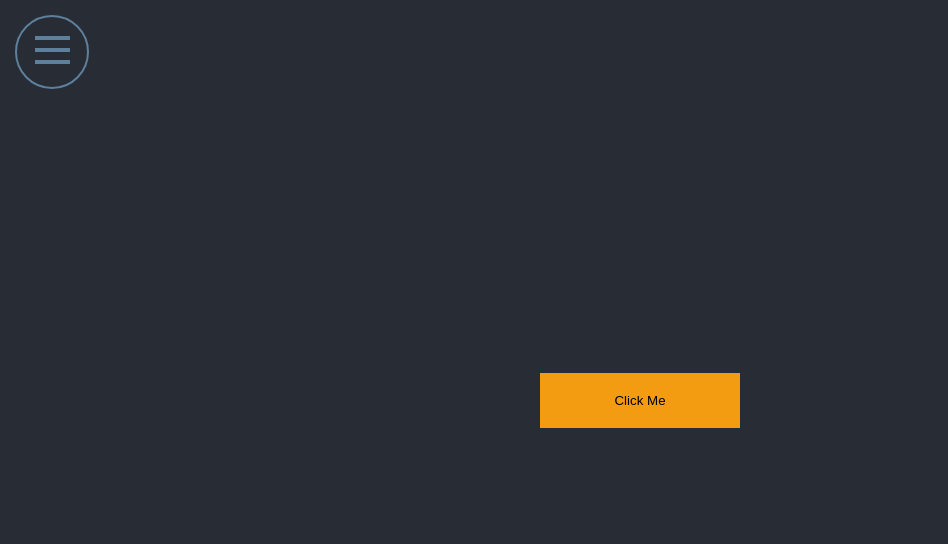
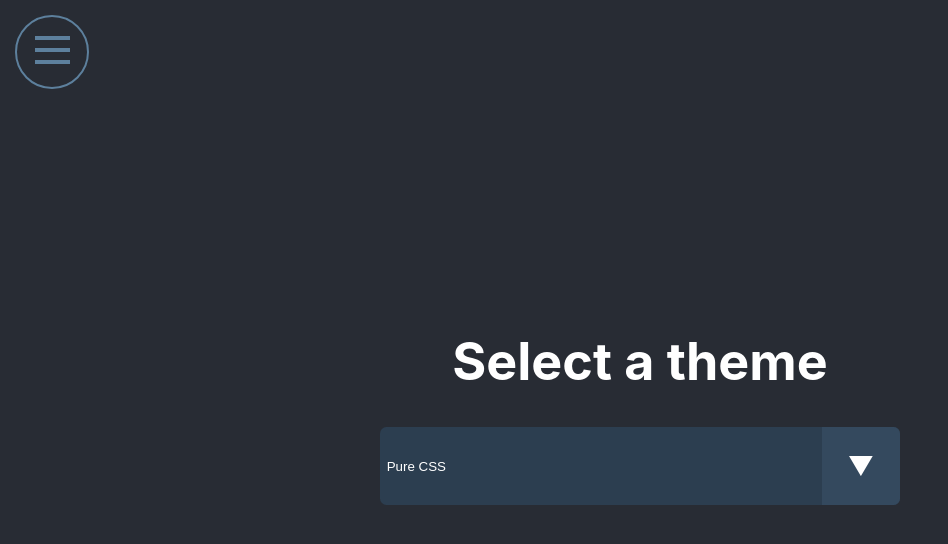
Before and after one commit to Yasas4D/ThemeChanger, a React (Create React App) app: page /themeChanger in a window 1280 px wide. Shown: the top 544 px of the page, without its empty margins (0-948 px from the left). Built offline with nearby package versions, Linux system fonts and the light colour scheme.

Commit message:
Setup the theme changer component

```diff
--- a/src/App.css
+++ b/src/App.css
@@ -3,7 +3,6 @@
 }
 
 .App-header {
-  background-color: #282c34;
   min-height: 100vh;
   display: flex;
   flex-direction: column;
--- a/src/App.tsx
+++ b/src/App.tsx
@@ -5,8 +5,11 @@ import { AboutMe } from "./componenets/body/about-me/aboutMe";
 import { BrowserRouter as Router, Switch, Route } from "react-router-dom";
 import { ThemeChanger } from "./componenets/body/theme-changer/theme-changer";
 import { Welcome } from "./componenets/body/main/welcome";
+import "./themes.css";
 function App() {
+  const isBackgroundRed = true;
   return (
+    <div className={isBackgroundRed ? "theme-dark" : "theme-white"}>
       <div className="App">
         <header className="App-header">
           <Router>
@@ -27,6 +30,7 @@ function App() {
           </Router>
         </header>
       </div>
+    </div>
   );
 }
 
--- a/src/componenets/body/about-me/aboutMe.tsx
+++ b/src/componenets/body/about-me/aboutMe.tsx
@@ -1,7 +1,14 @@
 import React from "react";
+import { useThemeContextCustomHook } from "../../use-context/ThemeContextCustomHook";
 import "./aboutMe.css";
 
 export const AboutMe = () => {
+  const {
+    userId,
+    customerId,
+    setUserId,
+    setCustomerId,
+  } = useThemeContextCustomHook()!;
   return (
     <section className="text-center about">
       <h1>About Me</h1>
@@ -12,7 +19,7 @@ export const AboutMe = () => {
             data-wow-offset="200"
           >
             <span className="fa fa-group"></span>
-            <h2>Yasas</h2>
+            <h2>{userId}</h2>
             <p className="lead">Energitic Tec Enthusastic</p>
           </div>
         </div>
--- a/src/componenets/body/theme-changer/theme-changer.tsx
+++ b/src/componenets/body/theme-changer/theme-changer.tsx
@@ -1,12 +1,29 @@
-import React from "react";
+import React, { useState } from "react";
+import { useThemeContextCustomHook } from "../../use-context/ThemeContextCustomHook";
 import "./themeChanger.css";
 
 export const ThemeChanger = () => {
+  const [state, setstate] = useState("initTheme");
+  const {
+    userId,
+    customerId,
+    setUserId,
+    setCustomerId,
+  } = useThemeContextCustomHook()!;
+
   return (
-    <div>
-      <div className="sub-main">
-        <button className="button-three">Click Me</button>
+    <React.Fragment>
+      <h1>Select a theme</h1>
+      <div className="select">
+        <select value={state} onChange={(e) => setstate(e.target.value)}>
+          <option selected disabled>
+            Choose an option
+          </option>
+          <option value="1">Pure CSS</option>
+          <option value="2">No JS</option>
+          <option value="3">Nice!</option>
+        </select>
       </div>
-    </div>
+    </React.Fragment>
   );
 };
--- a/src/componenets/body/theme-changer/themeChanger.css
+++ b/src/componenets/body/theme-changer/themeChanger.css
@@ -1,39 +1,50 @@
-/*Button Three*/
-.button-three {
+select {
+  -webkit-appearance: none;
+  -moz-appearance: none;
+  -ms-appearance: none;
+  appearance: none;
+  outline: 0;
+  box-shadow: none;
+  border: 0 !important;
+  background: #2c3e50;
+  background-image: none;
+}
+/* Remove IE arrow */
+select::-ms-expand {
+  display: none;
+}
+/* Custom Select */
+.select {
   position: relative;
-  background-color: #f39c12;
-  border: none;
-  padding: 20px;
-  width: 200px;
-  text-align: center;
-  -webkit-transition-duration: 0.4s; /* Safari */
-  transition-duration: 0.4s;
-  text-decoration: none;
+  display: flex;
+  width: 20em;
+  height: 3em;
+  line-height: 3;
+  background: #2c3e50;
   overflow: hidden;
+  border-radius: 0.25em;
 }
-
-.button-three:hover {
-  background: #fff;
-  box-shadow: 0px 2px 10px 5px #97b1bf;
-  color: #000;
+select {
+  flex: 1;
+  padding: 0 0.5em;
+  color: #fff;
+  cursor: pointer;
 }
-
-.button-three:after {
-  content: "";
-  background: #f1c40f;
-  display: block;
+/* Arrow */
+.select::after {
+  content: "\25BC";
   position: absolute;
-  padding-top: 300%;
-  padding-left: 350%;
-  margin-left: -20px !important;
-  margin-top: -120%;
-  opacity: 0;
-  transition: all 0.8s;
+  top: 0;
+  right: 0;
+  padding: 0 1em;
+  background: #34495e;
+  cursor: pointer;
+  pointer-events: none;
+  -webkit-transition: 0.25s all ease;
+  -o-transition: 0.25s all ease;
+  transition: 0.25s all ease;
 }
-
-.button-three:active:after {
-  padding: 0;
-  margin: 0;
-  opacity: 1;
-  transition: 0s;
+/* Transition */
+.select:hover::after {
+  color: #f39c12;
 }
--- a/src/index.tsx
+++ b/src/index.tsx
@@ -1,14 +1,17 @@
-import React from 'react';
-import ReactDOM from 'react-dom';
-import './index.css';
-import App from './App';
-import reportWebVitals from './reportWebVitals';
+import React from "react";
+import ReactDOM from "react-dom";
+import "./index.css";
+import App from "./App";
+import reportWebVitals from "./reportWebVitals";
+import { ThemeContextProvider } from "./componenets/use-context/ThemeContextProvider";
 
 ReactDOM.render(
   <React.StrictMode>
-    <App />
+    <ThemeContextProvider>
+      <App />
+    </ThemeContextProvider>
   </React.StrictMode>,
-  document.getElementById('root')
+  document.getElementById("root")
 );
 
 // If you want to start measuring performance in your app, pass a function
--- /dev/null
+++ b/src/themes.css
@@ -0,0 +1,56 @@
+.theme-dark {
+  background-color: #282c34;
+}
+
+.theme-white {
+  background-color: white;
+}
+
+.theme-frost {
+  background: linear-gradient(to right, #004e92, #000428);
+}
+
+.theme-mango {
+  background-image: linear-gradient(
+    to right,
+    rgba(255, 0, 0, 0),
+    rgb(29, 231, 11)
+  );
+}
+
+.theme-gold {
+  background-image: linear-gradient(to bottom right, red, yellow);
+}
+
+.theme-sunset {
+  background: linear-gradient(to right, #ff6a00, #ee0979);
+}
+
+.theme-netflix {
+  background: linear-gradient(to right, #1f1c18, #8e0e00);
+}
+
+.theme-rainbow {
+  background-image: linear-gradient(
+    to right,
+    red,
+    orange,
+    yellow,
+    green,
+    blue,
+    indigo,
+    violet
+  );
+}
+
+.theme-unicorn {
+  background: linear-gradient(
+    to right,
+    orange,
+    yellow,
+    green,
+    cyan,
+    blue,
+    violet
+  );
+}
```
Lines whose indentation alone changed are shown as unchanged.
